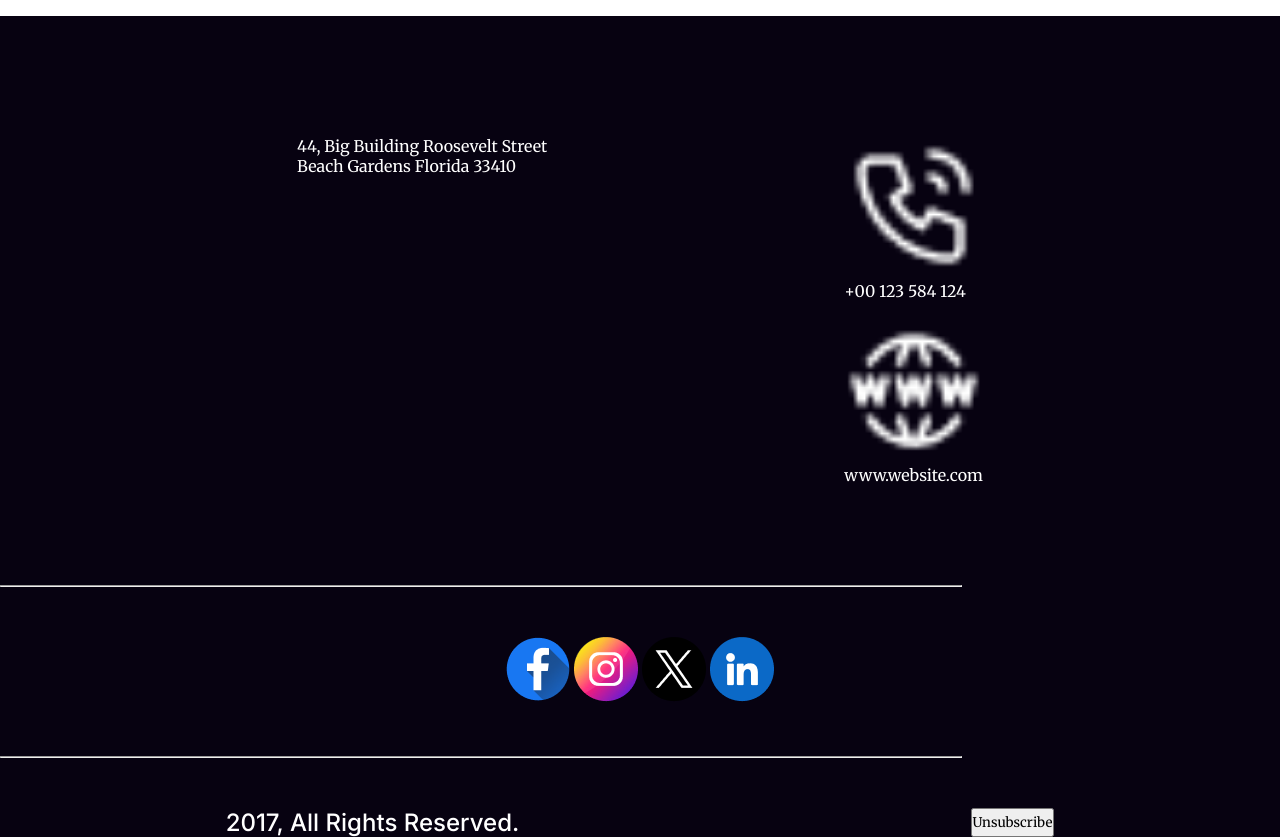
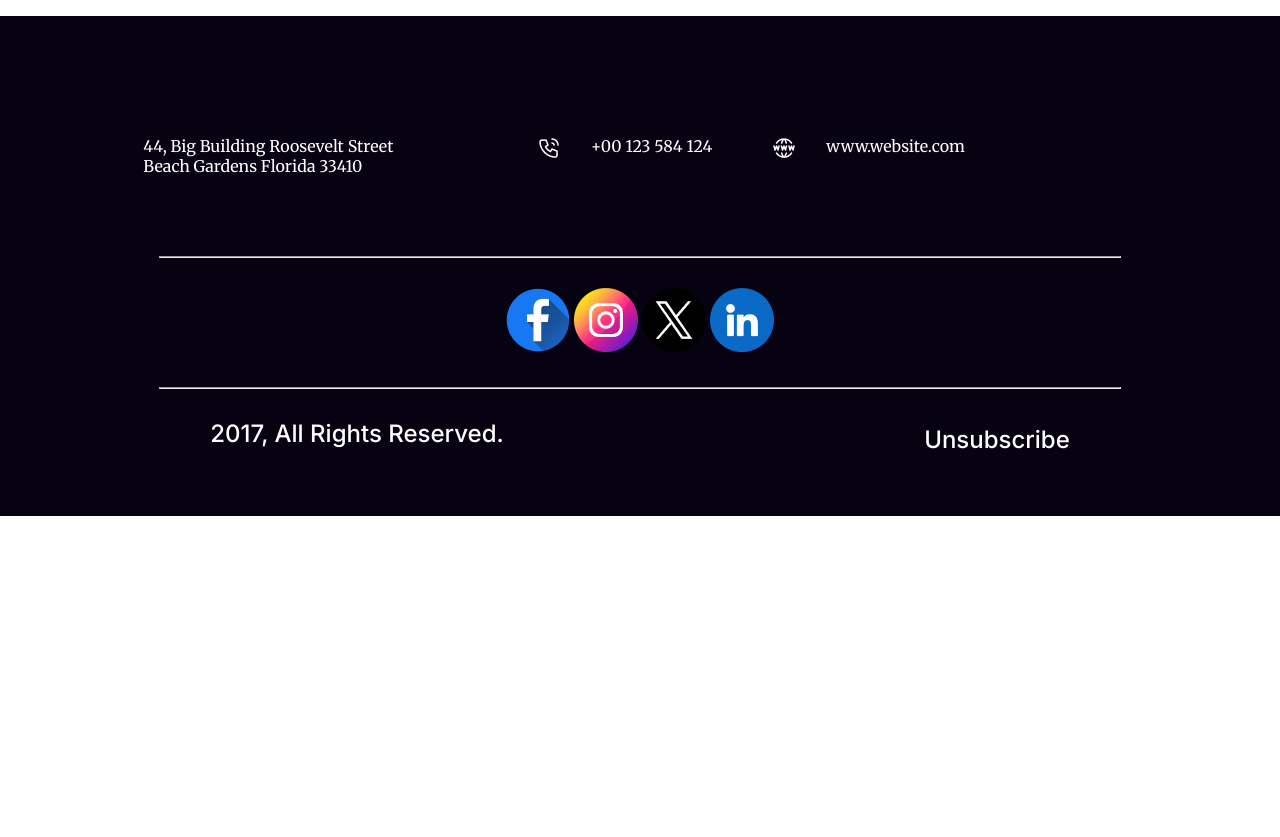
Before and after one commit to developernahian/B9A1-Nahian, a plain HTML site: page index.html in a window 1280 px wide. Shown: the part 5780-6617 px from the top of the page. After the commit the page ends 6296 px from the top, so only its background shows below. Drawn offline with Linux system fonts and the light colour scheme.

Commit message:
footer complete

```diff
--- a/style.css
+++ b/style.css
@@ -217,7 +217,7 @@ main {
     background: #F00;
 }
 
-.address .btn-two:hover{
+.address .btn-two:hover {
     cursor: pointer;
     opacity: 0.7;
 }
@@ -345,8 +345,6 @@ main {
 
 .second {
     margin-top: 48px;
-
-
 }
 
 .second img {
@@ -459,7 +457,7 @@ main {
     border-radius: 50px 0 0 50px;
     background-color: #FFF;
     border: 0;
-    text-align: left!important;
+    text-align: left !important;
     width: 70%;
     height: 100%;
 
@@ -479,10 +477,12 @@ main {
 
 
 }
-#newsletter .btn-email-subscribe{
+
+#newsletter .btn-email-subscribe {
     width: 50%;
     margin: auto;
 }
+
 #newsletter .btn-subscribe {
 
     border-radius: 0px 50px 50px 0px;
@@ -500,7 +500,7 @@ main {
     font-weight: 600;
 }
 
-.btn-subscribe:hover{
+.btn-subscribe:hover {
     opacity: 0.7;
     cursor: pointer;
 }
@@ -508,14 +508,18 @@ main {
 
 /* ! Footer section start **************** */
 
-.footer-container{
+.footer-container {
     background: #070211;
+    height: 500px;
     color: #FFF;
     /* font-family: Inter; */
     /* text-align: center; */
 }
 
-.footer-p-one{
+.footer-p-one {
+    /* margin-top: 1px; */
+    padding-top: 0;
+    /* background-color: red; */
     display: flex;
     justify-content: space-evenly;
     padding-top: 120px;
@@ -523,38 +527,74 @@ main {
     padding-bottom: 50px;
 
 }
-.right{
+
+.left {
+    /* background-color: green; */
+}
+
+.right {
+
+    /* background-color: green; */
+    width: 600px;
+    height: 25px;
     display: flex;
-    flex-direction: column;
+    gap: 30px;
+    /* flex-direction: column; */
+}
+
+.icon {
+    background-size: 1px;
+    margin: 0;
 }
 
 /* *************************** */
 
-.footer-p-two{
+.footer-p-two {
 
     text-align: center;
 
 }
 
-.footer-p-two a:hover{
+.footer-p-two a:hover {
     opacity: 0.3;
 }
-hr{
+
+hr {
     width: 75%;
     height: 1px solid rgba(255, 255, 255, 0.15);
     margin-top: 50px;
     margin-bottom: 50px;
+    margin: 30px auto;
 }
 
 
 /* *************************** */
-.footer-p-three{
+.footer-p-three {
+
     display: flex;
     justify-content: space-around;
+    margin-bottom: 120px;
 }
 
-.footer-p-three p{
+.footer-p-three p {
     font-family: Inter;
     font-size: 24px;
     font-weight: 500;
 }
+
+.footer-p-three button {
+    color: #FFF;
+    font-family: Inter;
+    font-size: 24px;
+    font-weight: 500;
+    background-color: transparent;
+    border: 0px solid #F00;
+    border-radius: 10px;
+    height: 40px;
+    cursor: pointer;
+
+}
+
+.footer-p-three button:hover{
+    background: #F00;
+}
```
Lines whose indentation alone changed are shown as unchanged.
